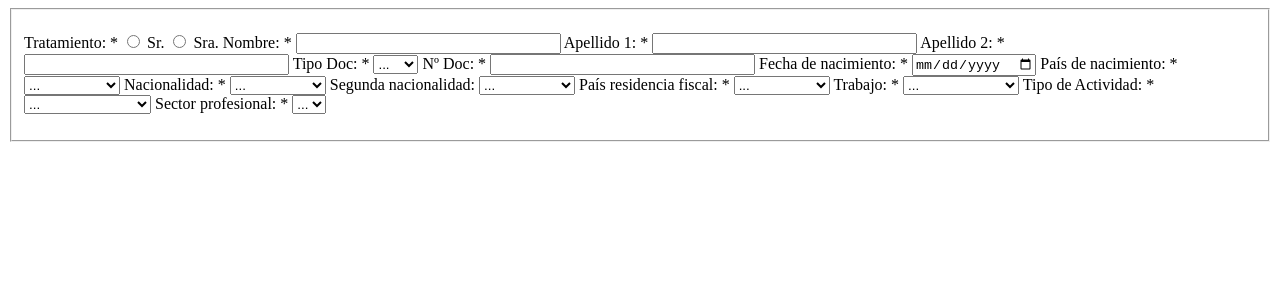
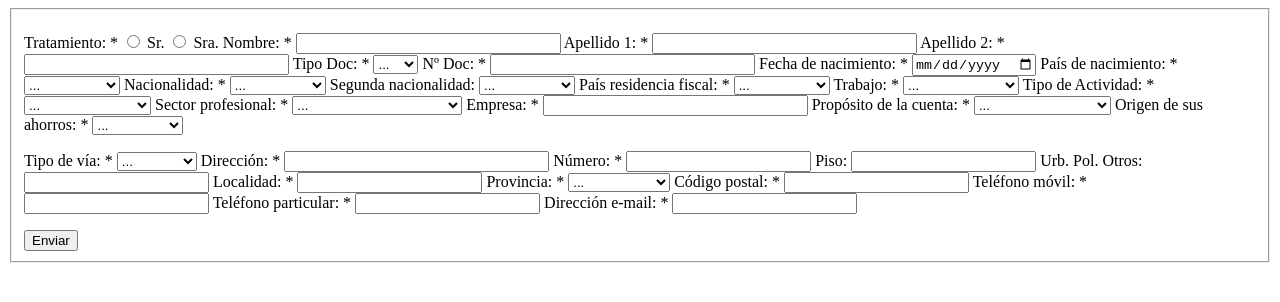
Before and after one commit to eiishon/practica-1.16, a plain HTML site: page index.html in a window 1280 px wide. Drawn offline with Linux system fonts and the light colour scheme.

Commit message:
Add files via upload

```diff
--- a/index.html
+++ b/index.html
@@ -30,7 +30,7 @@
               Nº Doc: *
               <input type="text" name="numerodoc" size="30" required>
               Fecha de nacimiento: *
-              <input type="date" name="fechanac" required>
+              <input type="date" name="fechanac" size ="30" required>
               País de nacimiento: *
               <select name ="paisnac" required>
                     <option> ... </option>
@@ -83,8 +83,65 @@
                 Sector profesional: *
                 <select name ="sectprof" required>
                     <option> ... </option>
-                    <option>
+                    <option> NO TRABAJA </option>
+                    <option> BANCA </option>
+                    <option> CONSTRUCCIÓN </option>
+                    <option> ENERGÍA </option>
+                    <option> INDUSTRIA </option>
+                    <option> RECURSOS HUMANOS </option>
+                    <option> SERVICIOS </option>
+                </select>
+                Empresa: *
+                <input type="text" name="empresa" size ="30" required>
+                Propósito de la cuenta: *
+                <select name ="propcuenta" required>
+                    <option> ... </option>
+                    <option> AHORROS </option>
+                    <option> PENSIONES </option>
+                    <option> CUENTA NORMAL </option>
+                </select>
+                Origen de sus ahorros: *
+                <select name ="origahorros" required>
+                    <option> ... </option>
+                    <option> TRABAJO </option>
+                    <option> HERENCIA </option>
+                </select>
             </p>
+            <p background-color="grey">
+                Tipo de vía: *
+                <select name="tipovia" required>
+                    <option> ... </option>
+                    <option> CALLE </option>
+                    <option> AVENIDA </option>
+                    <option> PLAZA </option>
+                </select>
+                Dirección: *
+                <input type="text" name ="direccion" size ="30" required>
+                Número: *
+                <input type="number" name ="numero" required>
+                Piso:
+                <input type ="number" name ="piso">
+                Urb. Pol. Otros:
+                <input type="text" name ="urbpolotr">
+                Localidad: *
+                <input type="text" name ="localidad" required>
+                Provincia: *
+                <select name ="provincia">
+                    <option> ... </option>
+                    <option> VALENCIA </option>
+                    <option> ALICANTE </option>
+                    <option> CASTELLÓN </option>
+                </select>
+                Código postal: *
+                <input type="number" name="codpostal" required>
+                Teléfono móvil: *
+                <input type="tel" name ="telefonomov" required>
+                Teléfono particular: *
+                <input type="tel" name="telpar" required>
+                Dirección e-mail: *
+                <input type="email" name ="diremail" required>
+            </p>
+            <input type="submit" value="Enviar">
         </fieldset>
     </form>
 
```
